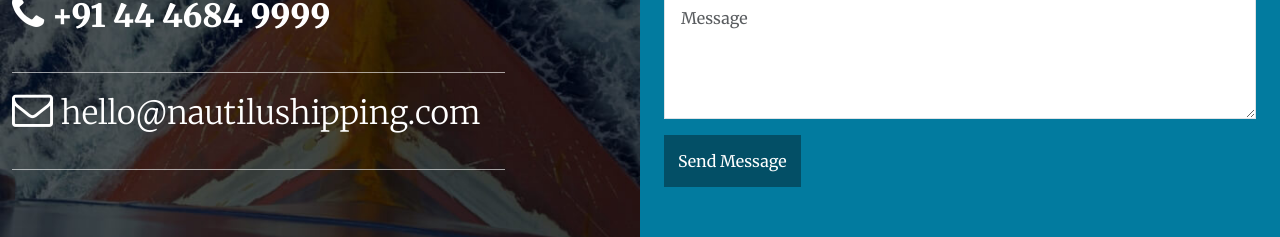
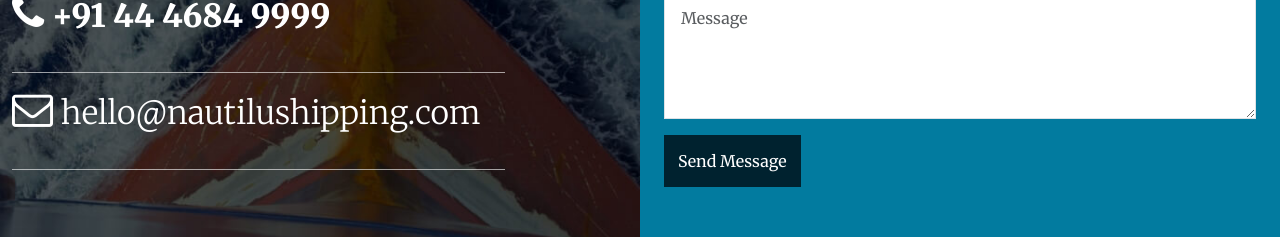
Before and after one commit to ivistaz-ecom/nautilus, a Next.js app: page / in a window 1280 px wide. Shown: the part 2420-2657 px from the top of the page. Built offline with nearby package versions, Linux system fonts and the light colour scheme.

Commit message:
Colorcode updated

```diff
--- a/styles/globals.css
+++ b/styles/globals.css
@@ -377,7 +377,7 @@ a.menu:hover {
 }
 
 .footer-bg {
-    background-color: #03313f;
+    background-color: #00222F;
 }
 
 .footer-text {
@@ -642,7 +642,7 @@ ul .f-text a {
 }
 
 .register {
-    background-color: #034F66 !important;
+    background-color: #00222F !important;
     color: #ffffff !important;
     border: 0px !important;
     padding: 14px !important;
```
